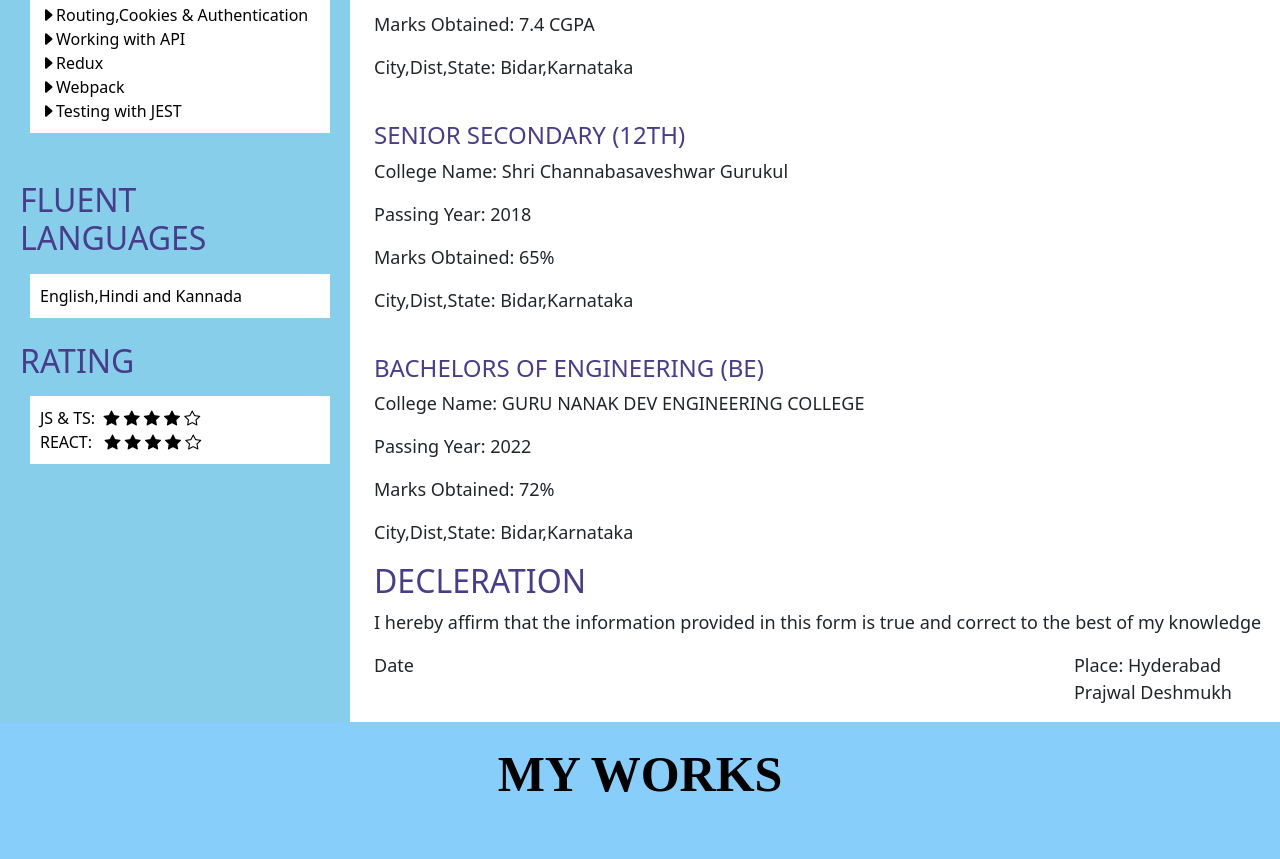
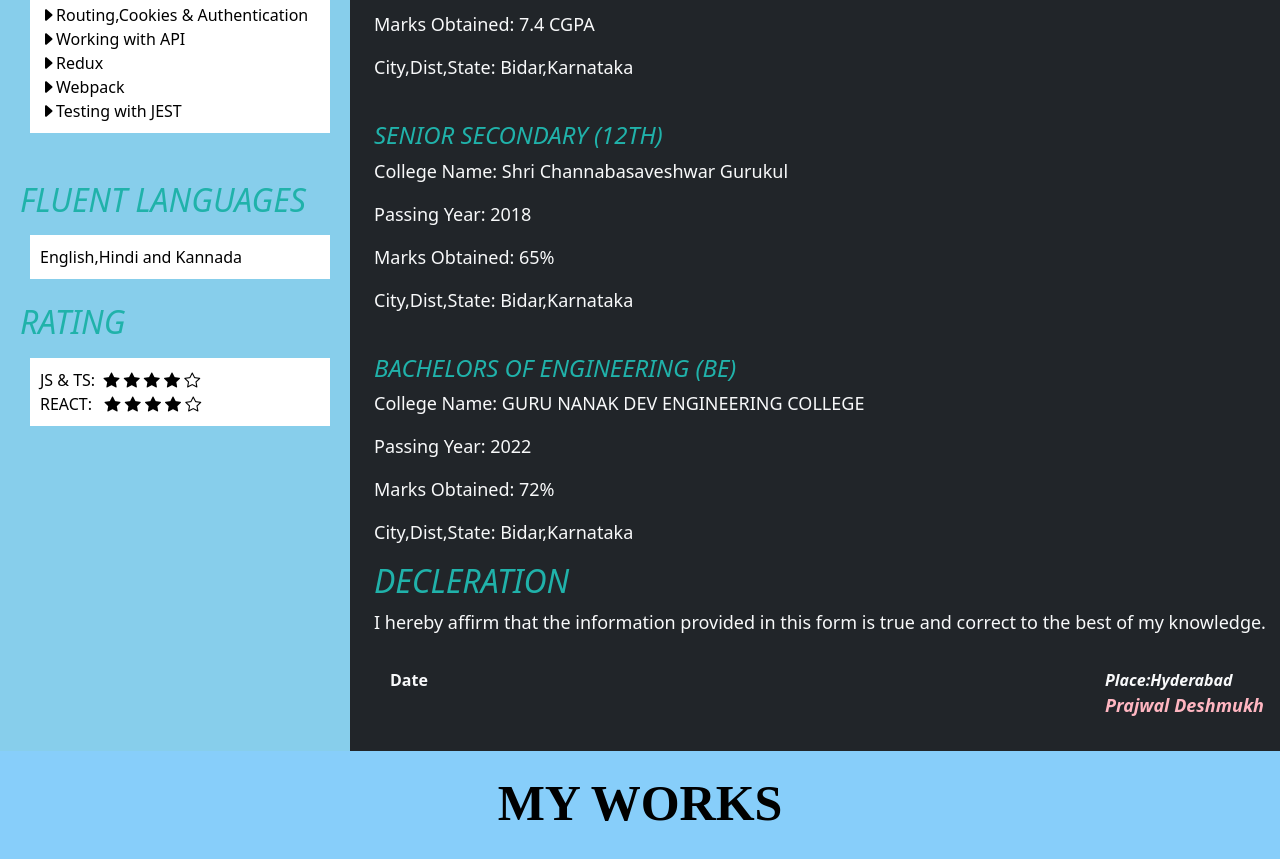
Before and after one commit to Prajwal-Deshmukh19/My-work, a website: page index.html in a window 1280 px wide. Shown: the part 1780-2639 px from the top of the page. Drawn offline with nearby package versions, Linux system fonts and the light colour scheme.

Commit message:
Update index.html
background updated

```diff
--- a/index.html
+++ b/index.html
@@ -80,7 +80,7 @@ nav{
         .address{
             font-size: 20px;
             font-family: Bell MT;
-            color:saddlebrown;
+            color:lightgreen;
         }
 
 
@@ -98,7 +98,7 @@ nav{
             margin-bottom: 10px;
             margin-right: 15px;
             font-size: 30px;
-            font-style: arial;
+            font-style: italic;
         }
         .part-2{
             display: grid;
@@ -123,7 +123,8 @@ nav{
             padding: 10px;
         }
         h2,h4{
-            color: darkslateblue;
+            color: lightseagreen;
+            font-style: italic;
         }
         .languages{
             background-color: white;
@@ -234,7 +235,12 @@ nav{
             justify-content: space-evenly;
         }
           .linkname{
-         color: blue;
+         color: lightgreen;
+          }
+
+#SN{
+    font-style: italic;
+    color: lightpink;
 }
 </style>
 </head>
@@ -272,7 +278,7 @@ nav{
          </div>
        </main>
    </div>
-   <div class="resume">
+   <div class="resume bg-dark text-light">
     <div class="part-1">
         <div class="name">
            <span>Prajwal</span><br>
@@ -366,10 +372,12 @@ nav{
                 <p>Marks Obtained: 72% </p>
                 <p>City,Dist,State: Bidar,Karnataka</p>
                 <h2>DECLERATION</h2>
-                <p>I hereby affirm that the information provided in this form is true and correct to the best of my knowledge</p>
-                <div class="date">
-                    <p>Date</p>
-                <p class="me-5" >Place: Hyderabad<br>Prajwal Deshmukh</p></div>
+                <p>I hereby affirm that the information provided in this form is true and correct to the best of my knowledge.</p>
+                <div class="date p-3">
+                    <div class="fw-bold">Date</div>
+                    <div class="fst-italic fw-bold">Place:Hyderabad <p id="SN">Prajwal Deshmukh</p></div>
+
+                <!-- <p class="me-5 fw-bold" id="" >Place: Hyderabad<br>Prajwal Deshmukh</p></div> -->
             </div>
         </div>
     </div>
```
